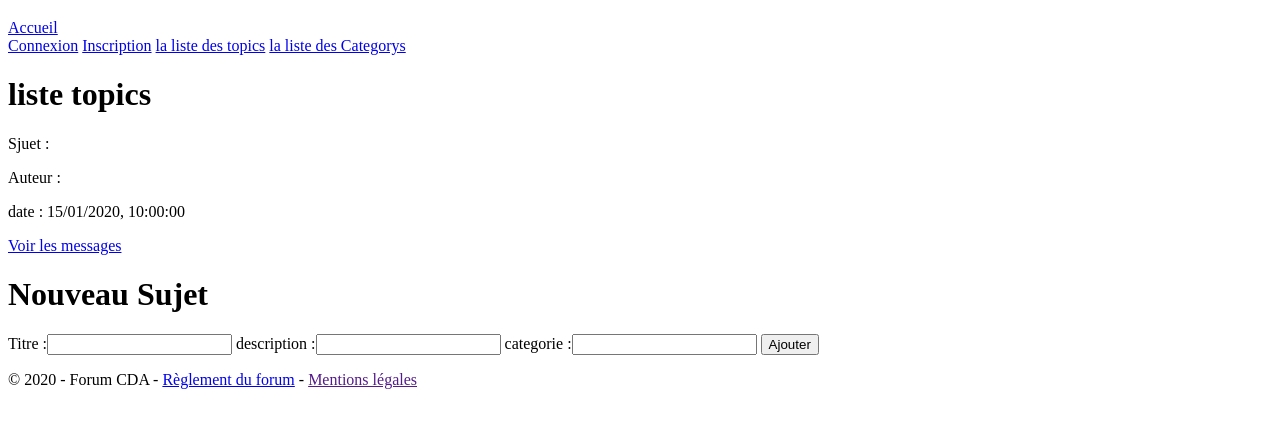
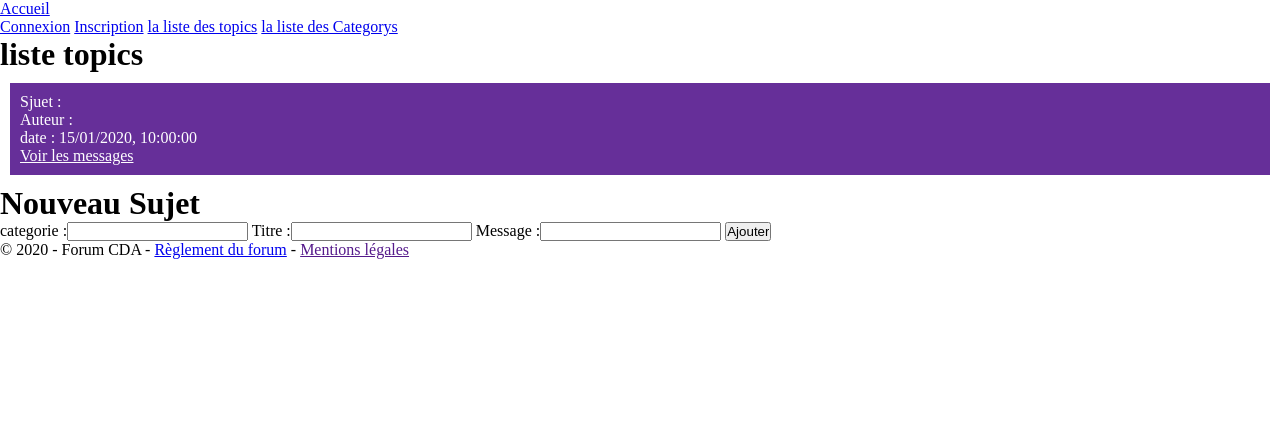
Before and after one commit to mohamed67210/forumPlateau, a PHP site: page /index.php?ctrl=forum&action=listTopics in a window 1280 px wide. Shown: the top 428 px of the page. Run offline with PHP 8.4, Linux system fonts and the light colour scheme; tables that the repository leaves empty or names only in its code hold one stand-in row (values such as "Sample post"); some libraries are stand-ins or nearby versions.

Commit message:
corriger beugs ajout topic avec message fonctionne , ajout post fonctionne avec id topic fix

```diff
--- a/controller/ForumController.php
+++ b/controller/ForumController.php
@@ -98,7 +98,18 @@
         return [
             "view" => VIEW_DIR . "forum/listTopics.php",
             "data" => [
-                "topics" => $topicManager->addTopic()
+                "topics" => $topicManager->addTopictest()
+            ]
+        ];
+    }
+// ajout post on appel la fonction newPost dans postmenager
+    public function addPost()
+    {
+        $PostManager = new PostManager;
+        return [
+            "view" => VIEW_DIR . "forum/listTopics.php",
+            "data" => [
+                "topics" => $PostManager->newPost()
             ]
         ];
     }
--- a/model/managers/TopicManager.php
+++ b/model/managers/TopicManager.php
@@ -32,29 +32,56 @@
             $this->className
         );
     }
+    // fonction ajouter topic avc la fonction add dans manager
+    public function addTopictest()
+    {
+        $topicManager = new topicManager;
+        $postManager = new PostManager;
+        if (isset($_POST['submit'])) {
 
+            $title = filter_input(INPUT_POST, 'title', FILTER_SANITIZE_SPECIAL_CHARS);
+            $message = filter_input(INPUT_POST, 'message', FILTER_SANITIZE_SPECIAL_CHARS);
+            // $data contient tt ce qu'on veut inserer dans la bdd
+            $data = ['title' => $title, 'closed' => '0', 'category_id' => '1', 'user_id' => '1'];
+
+            if ($title && $message) {
+                // on attribue ala variable last l'execution de la fonction add qui se trouve dans manager
+                // $last nous retourn le dernier topic inserer dans la base de donnee (on aura besoins par la suite pour l'insertion d'un message)
+                $last = $topicManager->add($data);
+                var_dump($last);
+
+                $data = ['contenue' => $message, 'user_id' => 1, 'topic_id' => $last];
+                $postManager->add($data);
+            }
+        } else {
+            echo 'erreur';
+            die;
+        }
+    }
+    // fonction personnaliser pour ajouter nouveau topic
     public function addTopic()
     {
         if (isset($_POST['submit'])) {
 
             $title = filter_input(INPUT_POST, 'title', FILTER_SANITIZE_SPECIAL_CHARS);
-            $description = filter_input(INPUT_POST, 'description', FILTER_SANITIZE_SPECIAL_CHARS);
+            $message = filter_input(INPUT_POST, 'message', FILTER_SANITIZE_SPECIAL_CHARS);
             $category = filter_input(INPUT_POST, 'category', FILTER_SANITIZE_SPECIAL_CHARS);
             $closed = filter_input(INPUT_POST, 'closed', FILTER_SANITIZE_SPECIAL_CHARS);
             // $array = [$title, $description, $category, $closed];
             // var_dump($array);die;
 
             if ($title) {
-                $sql = "INSERT INTO topic VALUES('',:title,:description,NOW(),:closed,1,1)";
+                $sql = "INSERT INTO topic VALUES('',:title,'',NOW(),:closed,1,1)";
 
                 try {
-                    return DAO::select($sql, ['title' => $title, 'description' => $description, 'closed' => $closed]);
+                    return DAO::select($sql, ['title' => $title, 'closed' => $closed]);
                 } catch (\PDOException $e) {
                     echo $e->getMessage();
                     die();
                 }
             }
         } else {
+            echo 'erreur';
             die;
         }
     }
--- a/public/css/style.css
+++ b/public/css/style.css
@@ -0,0 +1,17 @@
+* {
+    margin: 0;
+    padding: 0;
+    box-sizing: border-box;
+}
+
+.card {
+    background-color: rgb(102, 47, 153);
+    display: flex;
+    flex-direction: column;
+    margin: 10px;
+    color: white;
+    padding: 10px;
+}
+.card a{
+    color: white;
+}
--- a/view/forum/listTopics.php
+++ b/view/forum/listTopics.php
@@ -27,9 +27,9 @@
 <h1>Nouveau Sujet</h1>
 
 <form action="index.php?ctrl=forum&action=addTopic" method="post">
+    <label>categorie :<input type="number" name="category" /></label>
     <label>Titre :<input type="text" name="title" /></label>
-    <label>description :<input type="text" name="description" /></label>
-    <label>categorie :<input type="number" name="category" /></label>
+    <label>Message :<input type="text" name="message" /></label>
     <input type="text" name="closed" value="0" hidden readonly />
-    <input type="submit" value="Ajouter"/>
+    <input type="submit" value="Ajouter" name="submit" />
 </form>
--- a/view/layout.php
+++ b/view/layout.php
@@ -7,7 +7,7 @@
     <meta http-equiv="X-UA-Compatible" content="ie=edge">
     <script src="https://cdn.tiny.cloud/1/zg3mwraazn1b2ezih16je1tc6z7gwp5yd4pod06ae5uai8pa/tinymce/5/tinymce.min.js" referrerpolicy="origin"></script>
     <link rel="stylesheet" href="https://cdnjs.cloudflare.com/ajax/libs/font-awesome/5.13.0/css/all.min.css" integrity="sha256-h20CPZ0QyXlBuAw7A+KluUYx/3pK+c7lYEpqLTlxjYQ=" crossorigin="anonymous" />
-    <link rel="stylesheet" href="<?= PUBLIC_DIR ?>/css/style.css">
+    <link rel="stylesheet" href="public/css/style.css">
     <title>FORUM</title>
 </head>
 
```
Also changed, not shown: model/managers/PostManager.php (+13 -0 lines), view/forum/ajout/addTopic.php (deleted, +0 -12 lines), view/forum/listPosts.php (+12 -5 lines), view/forum/ajout/addPost.php (deleted).
